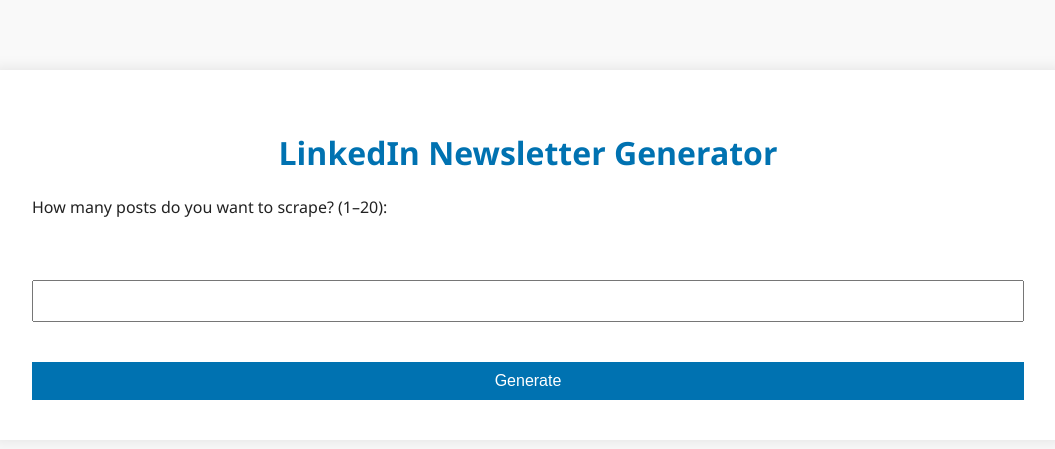
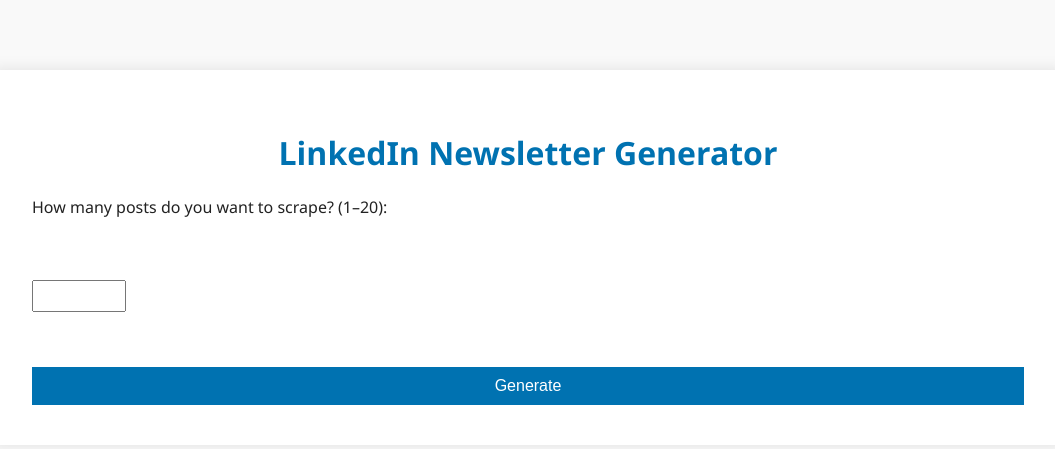
Before and after one commit to Moazam-Alii/Newsletter-, a Flask app: page / in a window 1280 px wide. Shown: the top 449 px of the page, without its empty margins (112-1167 px from the left). Run offline with Flask 3, Linux system fonts and the light colour scheme.

Commit message:
Update index.html

```diff
--- a/templates/index.html
+++ b/templates/index.html
@@ -4,6 +4,20 @@
     <meta charset="UTF-8">
     <title>LinkedIn Newsletter Generator</title>
     <link rel="stylesheet" href="{{ url_for('static', filename='style.css') }}">
+    <style>
+        /* Optional styling improvements */
+        #num_posts {
+            width: 80px;
+            padding: 5px;
+            margin-bottom: 15px;
+        }
+        .link-input {
+            width: 80%;
+            height: 40px;
+            font-size: 14px;
+            padding: 8px;
+        }
+    </style>
     <script>
         function generateInputFields() {
             const numberOfPosts = parseInt(document.getElementById("num_posts").value);
@@ -16,6 +30,7 @@
                 input.name = "post_urls";
                 input.placeholder = `LinkedIn Post URL #${i + 1}`;
                 input.required = true;
+                input.className = "link-input";
                 input.style.display = "block";
                 input.style.marginBottom = "10px";
                 container.appendChild(input);
```
